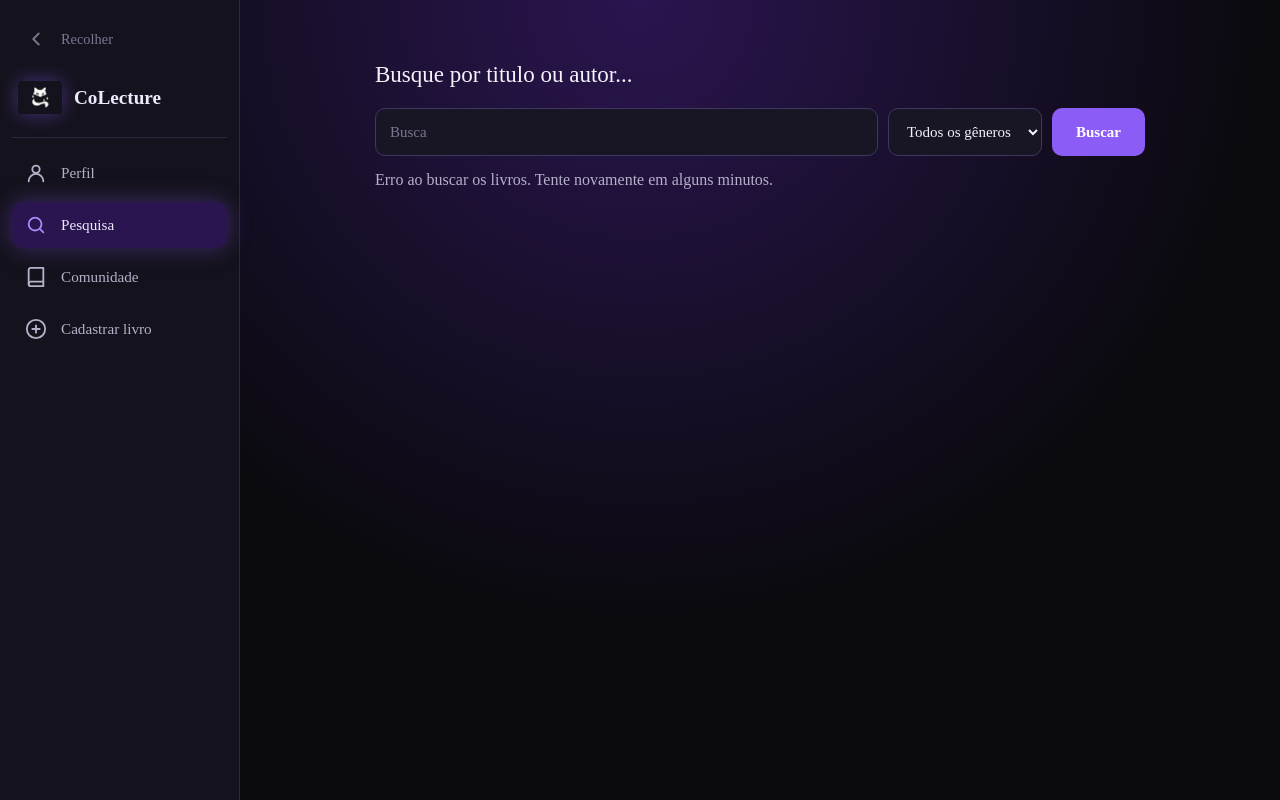
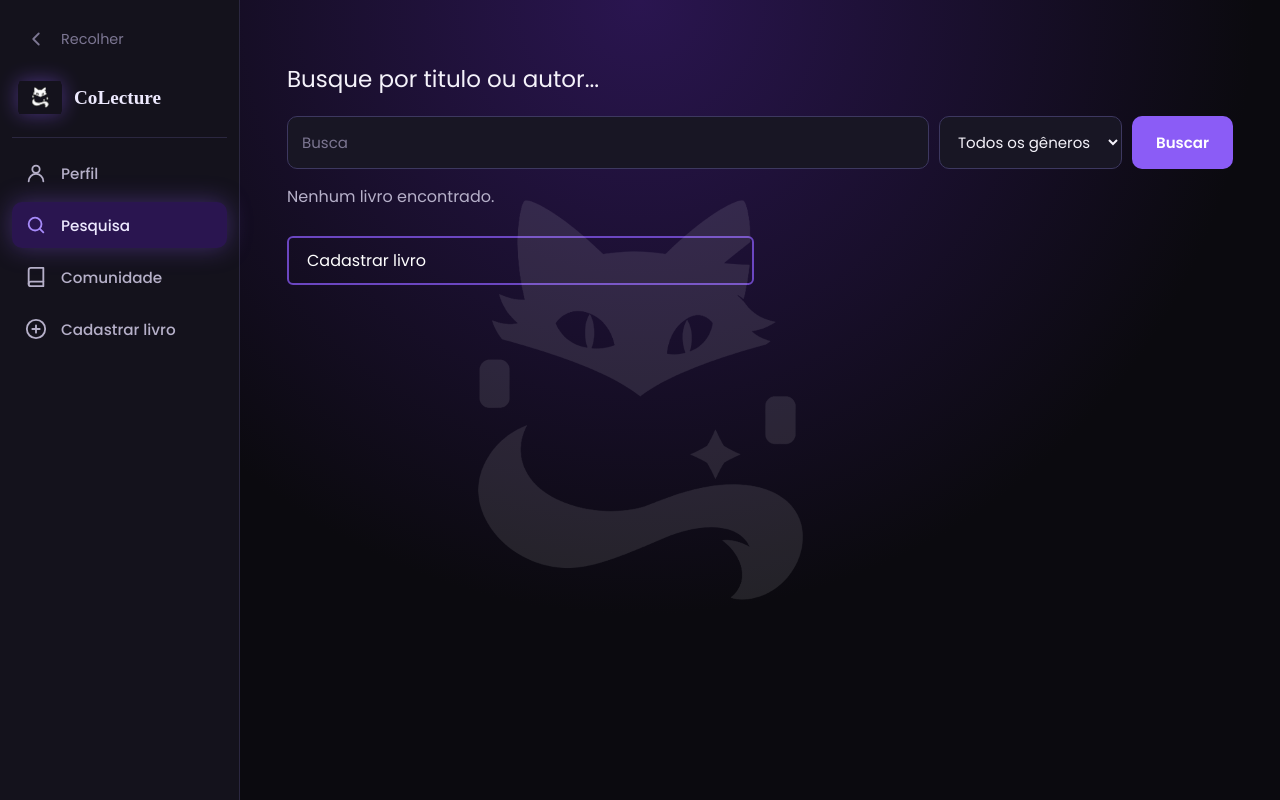
Before and after one commit to FGA0138-MDS-Ajax/2026.2-T02-Hamilton, a Django app: page /search in a window 1280 px wide. Run offline with Django 5.2, Linux system fonts and the light colour scheme; data that the repository does not hold is empty.

Commit message:
feat: sidebar na pagina de busca e ajustes de layout

```diff
--- a/colecture/main/static/main/css/search.css
+++ b/colecture/main/static/main/css/search.css
@@ -1,7 +1,7 @@
 @import url('https://fonts.googleapis.com/css2?family=Poppins:wght@100;200;300;400;500;600;700;800;900&display=swap');
 
 body {
-    font-family: 'Times New Roman', serif;
+    font-family: 'Poppins', sans-serif;
     background: var(--gradient-bg);
     background-color: var(--bg-base);
     background-attachment: fixed;
@@ -16,7 +16,7 @@ body {
   gap: 10px;
   padding: 10px 24px;
   background: var(--gradient-brand);
-  border-bottom: 1px solid var (--border);
+  border-bottom: 1px solid var(--border);
 }
 
 .logo{
@@ -43,9 +43,10 @@ body {
 }
 
 .page-content {
-  max-width: 800px;
+  max-width: 1100px;
   margin: 30px auto;
   padding: 0 15px;
+  box-sizing: border-box;
 }
 
 .search-bar {
@@ -109,14 +110,22 @@ body {
   margin-bottom: 15px;
 }
 
+#bookList {
+  display: grid;
+  grid-template-columns: repeat(auto-fill, minmax(min(420px, 100%), 1fr));
+  gap: 12px;
+}
+
 .book-card {
   display: flex;
   gap: 15px;
-  background-color: var(--bg-surface);
+  background-color: rgba(10, 8, 18, 0.95);
   padding: 15px;
-  margin-bottom: 12px;
+  margin-bottom: 0;
   border-radius: 10px;
   border: 1px solid var(--border);
+  box-sizing: border-box;
+  min-width: 0;
 }
 
 .book-card:hover {
@@ -124,8 +133,8 @@ body {
 }
 
 .book-cover {
-  width: 70px;
-  height: 100px;
+  width: 100px;
+  height: 150px;
   object-fit: cover;
   border-radius: 4px;
   background-color: var(--bg-elevated);
@@ -140,19 +149,20 @@ body {
 
 .book-author {
   margin: 0 0 6px 0;
+  font-size: 18px;
   color: var(--text-secondary);
 }
 
 .book-synopsis {
   margin: 0;
-  font-size: 14px;
+  font-size: 16px;
   color: var(--text-secondary);
 }
 
 .book-genre {
   display: inline-block;
   margin-top: 8px;
-  font-size: 12px;
+  font-size: 14px;
   color: var(--purple-300);
   background-color: var(--bg-elevated);
   padding: 3px 8px;
@@ -425,3 +435,22 @@ body {
     color: inherit !important;
     text-decoration: none !important;
 }
+
+body::before {
+  content: "";
+  position: fixed;
+  top: 50%;
+  left: 50%;
+  width: 400px;
+  height: 400px;
+  transform: translate(-50%, -50%);
+  background: url("../img/logo.png") center / contain no-repeat;
+  opacity: 0.10;
+  z-index: 5;
+  pointer-events: none;
+}
+
+.content {
+  position: relative;
+  z-index: 1;
+}
--- a/colecture/main/static/main/js/search.js
+++ b/colecture/main/static/main/js/search.js
@@ -3,8 +3,7 @@ var genreFilter = document.getElementById("genreFilter");
 var searchButton = document.getElementById("searchButton");
 var resultsInfo = document.getElementById("resultsInfo");
 var bookList = document.getElementById("bookList");
-var searchUrl = document.querySelector("main").dataset.searchUrl;
-
+var searchUrl = document.getElementById("searchPage").dataset.searchUrl;
 
 var statusOptions = [
   { value: "reading", label: "Lendo" },
@@ -53,11 +52,11 @@ function getStatusLabel(status) {
   return "";
 }
 
-var modalParts = {};          // guarda os elementos da caixa
-var modalOptionButtons = [];  // botoes Lendo / Lido / Quero ler
-var currentBook = null;       // livro que esta aberto na caixa
-var currentOnSave = null;     // funcao chamada depois de salvar
-var selectedStatus = "";      // opcao marcada na caixa
+var modalParts = {};
+var modalOptionButtons = [];
+var currentBook = null;
+var currentOnSave = null;
+var selectedStatus = "";
 
 function refreshModal() {
   for (var i = 0; i < modalOptionButtons.length; i++) {
@@ -73,12 +72,11 @@ function refreshModal() {
   modalParts.saveButton.disabled = (selectedStatus === "");
 }
 
-// Fecha a caixa
+
 function closeModal() {
   modalParts.overlay.classList.remove("open");
 }
 
-// Cria um botao de opcao dentro da caixa
 function addModalOption(option) {
   var button = document.createElement("button");
   button.className = "modal-option";
@@ -93,7 +91,6 @@ function addModalOption(option) {
   modalOptionButtons.push({ button: button, value: option.value });
 }
 
-// Monta a caixa inteira e coloca na pagina
 function buildModal() {
   var overlay = document.createElement("div");
   overlay.className = "modal-overlay";
@@ -101,7 +98,6 @@ function buildModal() {
   var box = document.createElement("div");
   box.className = "modal-box";
 
-  // topo: titulo + botao de fechar
   var header = document.createElement("div");
   header.className = "modal-header";
 
@@ -248,7 +244,6 @@ function createActions(book) {
 
 
 
-// Cria a imagem da capa a partir do campo icon (URL) do livro
 function createCover(book) {
   var cover = document.createElement("img");
   cover.className = "book-cover";
@@ -256,7 +251,6 @@ function createCover(book) {
   cover.alt = "Capa de " + book.title;
   cover.loading = "lazy";
 
-  // se a URL estiver quebrada, tira a imagem para nao mostrar um icone feio
   cover.addEventListener("error", function () {
     cover.remove();
   });
@@ -292,7 +286,6 @@ function showBooks(books, total) {
     card.className = "book-card";
     var bookUrl = "/books/" + book.id + "/";
 
-    // imagem do livro: so aparece se o campo icon estiver preenchido
   if (book.icon) {
     var coverLink = document.createElement("a");
     coverLink.href = bookUrl;
@@ -301,7 +294,6 @@ function showBooks(books, total) {
     card.appendChild(coverLink);
 }
 
-    // area de texto
     var info = document.createElement("div");
     info.className = "book-info";
 
@@ -359,7 +351,6 @@ function searchBooks() {
 
   var params = new URLSearchParams({ q: term, genre: genre });
 
-  // evita que uma resposta antiga sobrescreva uma busca mais nova
   lastRequest++;
   var thisRequest = lastRequest;
 
--- a/colecture/main/templates/main/search.html
+++ b/colecture/main/templates/main/search.html
@@ -11,7 +11,7 @@
 {% block content %}
   <div class="main-box">
 
-    <main class="page-content" data-search-url="{% url 'books:search' %}">
+    <main class="page-content" id="searchPage" data-search-url="{% url 'books:search' %}">
       <h1 class="page-title">Busque por titulo ou autor...</h1>
 
       <div class="search-bar">
```
Also changed, not shown: colecture/main/static/main/img/logo.png (added).
